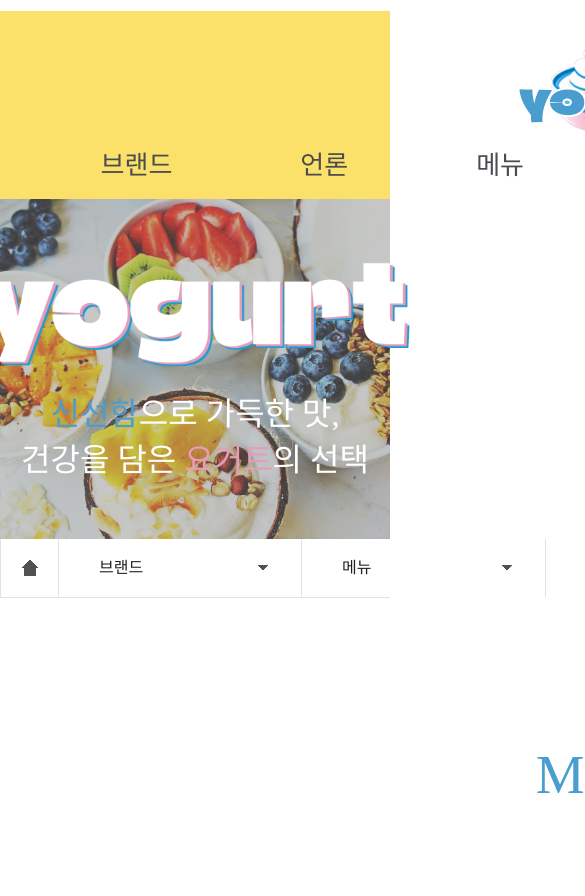
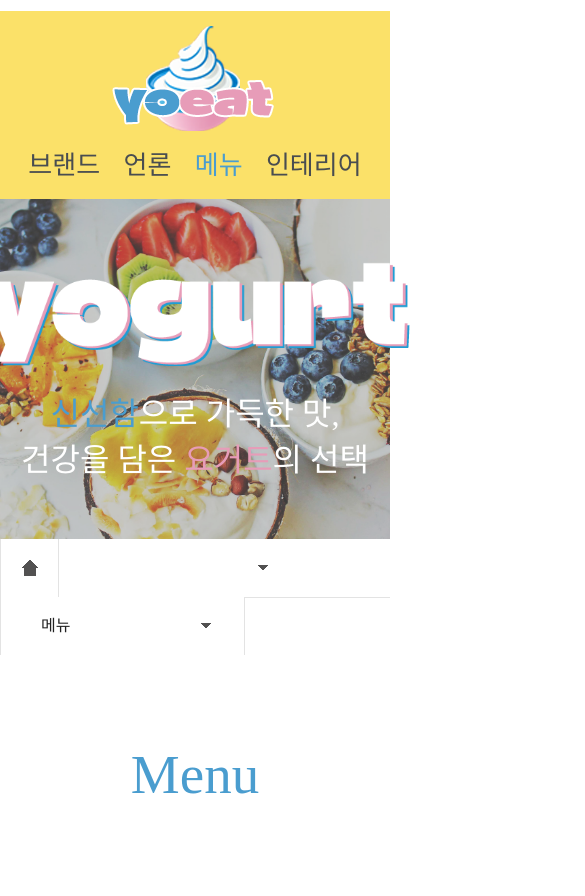
Before and after one commit to vnvn3302/yoeat, a plain HTML site: page sub03.html in a window 390 px wide. Shown: the top 896 px of the page, 585 px wide, since content can reach past the window. Drawn offline with Linux system fonts and the light colour scheme; a web font is replaced by a local one.

Commit message:
스크립트 수정

```diff
--- a/css/style.css
+++ b/css/style.css
@@ -25,12 +25,12 @@ body {
     --mainBlue : #4a9dcf;
     --mainPink : #e79cb8;}
 
-.centerbox {width: 1200px; margin: 0 auto;}
+.centerbox {max-width: 1200px; margin: 0 auto;}
 
 /* header */
-header {width: 100vw; height: 188px; background: var(--mainYellow); }
+header {width: 100vw; height: 188px; background: var(--mainYellow);}
 header h1 {text-align: center; margin-top: 11px;}
-header nav {height: 66px; width: 100%;}
+header nav {height: 66px; width: 100%; }
 header nav .gnb {font-size: 0; text-align: center;}
 header nav .gnb li {display: inline-block; line-height: 66px; position: relative; text-align: center;}
 header nav .gnb li a {font-size: 26px; padding: 0 64px; display: block; color:
@@ -42,10 +42,13 @@ header nav .gnb li .lnb li a {font-size: 20px; color: #fff; padding: 0; transiti
 header .lnb_bg {position: absolute; top: 198px; background: var(--mainPink); opacity: 0.9; width: 100vw; height: 0px; left: 0; transition: 0.5s; overflow: hidden; z-index: 2;}
 
 /*nav hover */
+header nav .gnb li.on a {color: var(--mainBlue);}
 header nav .gnb li:hover a {color: var(--mainBlue);}
 header nav .gnb:hover li .lnb {opacity: 1; visibility: visible;}
 header nav .gnb li .lnb li:hover {background: #fff; border-radius: 20px;}
 header nav .gnb li .lnb li:hover a {color: var(--mainBlue);}
+header nav .gnb li .lnb li.on {background: #fff; border-radius: 20px;}
+header nav .gnb li .lnb li.on a {color: var(--mainBlue);}
 header nav:hover ~ .lnb_bg {height: 290px;}
 
 /* visual */
@@ -115,7 +118,7 @@ footer div {color: #fff; font-family: 'Pretendard-Regular'; line-height: 21px; f
 .snb {height: 58px; width: 100vw; font-family: 'Pretendard-Regular'; border-bottom:1px solid #e3e3e3;}
 .snb .home {float: left; border-left: 1px solid #e3e3e3; width: 58px; height: 58px; box-sizing: border-box; background: url('../images/icon_home.png') no-repeat center; transition: 0.5s;}
 .snb .now_gnb {width: 243px; border-left: 1px solid #e3e3e3; float: left; height: 58px; position: relative; box-sizing: border-box; z-index: 5;}
-.snb .now_gnb .gnb_box {background: #fff; position: absolute; top: 0; left: 0; width: 100%; max-height: 58px; transition: 0.5s; overflow: hidden;}
+.snb .now_gnb .gnb_box {background: #fff; position: absolute; top: 0; left: 0; width: 100%; transition: 0.5s; overflow: hidden; max-height: 58px;}
 .snb .now_gnb .gnb_box  li {line-height: 58px; text-indent: 40px; border-bottom: 1px solid #e3e3e3; border-right: 1px solid #e3e3e3; border-left: 1px solid #e3e3e3; }
 .snb .now_gnb .gnb_box  li:first-child {border-right: 0; border-left: 0;}
 .snb .now_gnb .gnb_box  li a {display: block; transition: 0.5s;}
@@ -131,7 +134,7 @@ footer div {color: #fff; font-family: 'Pretendard-Regular'; line-height: 21px; f
 
 /* hover */
 .snb .home:hover {background: var(--mainPink) url('../images/icon_home_o.png') no-repeat center;}
-.snb .now_gnb:hover .gnb_box {max-height: 360px;}
+.snb .now_gnb:hover .gnb_box {max-height: 500px;}
 .snb .now_lnb:hover .lnb_box {max-height: 360px;}
 
 /* sub01_section */
@@ -238,3 +241,11 @@ footer div {color: #fff; font-family: 'Pretendard-Regular'; line-height: 21px; f
 
 .sub05_section #money .plus {font-size: 20px; text-align: left; height: 100px; width: 100%; float: left; color: #4b4b4b;}
 .sub05_section #money .plus p {line-height: 31px;}
+
+@media screen and (min-width:641px) and (max-width:1120px){
+    header nav .gnb li a {padding: 0 3vw; }
+}
+
+@media screen and (max-width:640px){
+    header nav .gnb li a {padding: 0 3vw; }
+}
--- a/script/action.js
+++ b/script/action.js
@@ -0,0 +1,24 @@
+
+let url = window.location.href
+
+$('.gnb > li > a').each(function(){
+    let gnbHref = $(this).attr('href')
+
+    if(url.indexOf(gnbHref) > -1){
+        $(this).parent('li').addClass('on');
+
+        let lnbHtml = $(this).siblings('.lnb').html()
+        $('.lnb_box').html(lnbHtml);
+
+        let gnbText = $(this).text();
+
+        let gnbHtml = '<li><a href="'+gnbHref+'">'+gnbText+'</li>'
+            gnbHtml += $('.gnb').html();
+
+        $('.gnb_box').html(gnbHtml);
+        $('.gnb_box .lnb').remove()
+
+
+    };
+
+})
--- a/sub03.html
+++ b/sub03.html
@@ -67,21 +67,13 @@
     </div>
     <div class="snb">
         <div class="centerbox">
-            <a href="#" class="home"></a>
+            <a href="index.html" class="home"></a>
             <div class="now_gnb">
-                <ul class="gnb_box">
-                    <li><a href="sub01.html">브랜드</a></li>
-                    <li><a href="#">언론</a></li>
-                    <li><a href="sub03.html">메뉴</a></li>
-                    <li><a href="#">인테리어</a></li>
-                    <li><a href="sub05.html">창업</a></li>
-                    <li><a href="#">매장</a></li>
                 </ul>
                 <img src="images/icon_arrow.png" alt="">
             </div>
             <div class="now_lnb">
                 <ul class="lnb_box">
-                    <li><a href="#">메뉴</a></li>
                 </ul>
                 <img src="images/icon_arrow.png" alt="">
             </div>
```
Also changed, not shown: index.html (+4 -4 lines), sub01.html (+0 -8 lines), sub05.html (+1 -9 lines).
